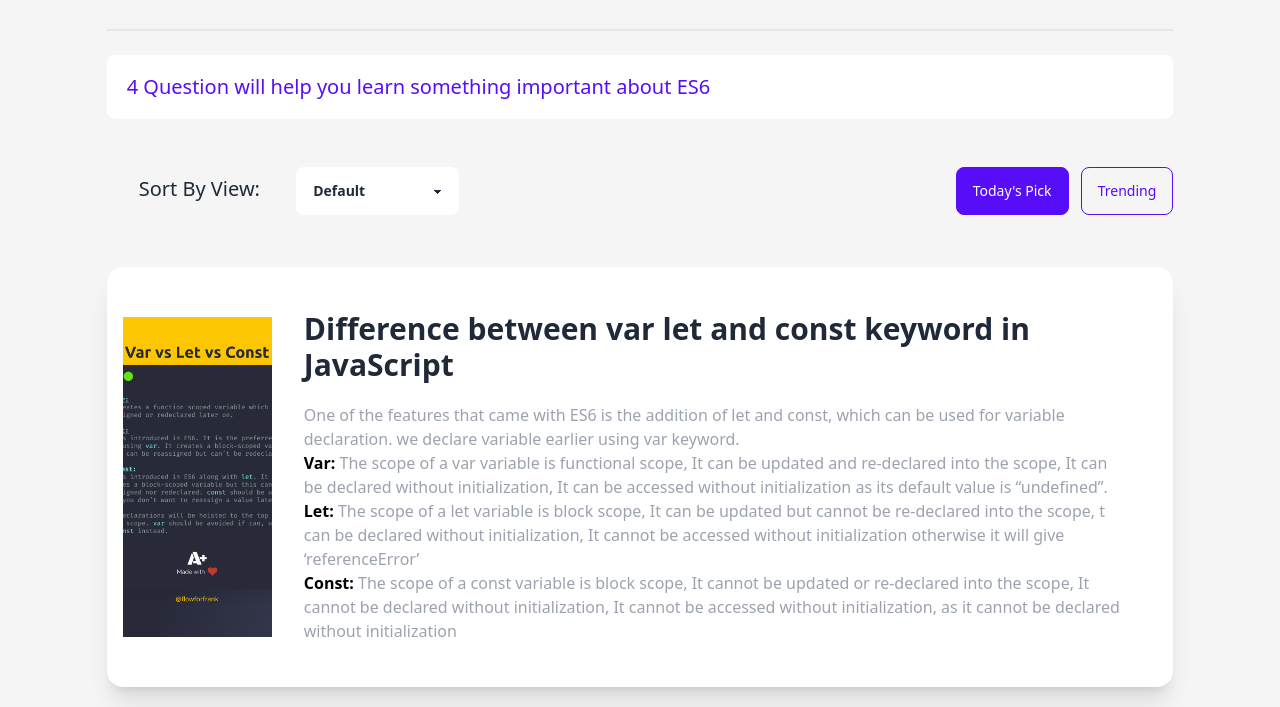
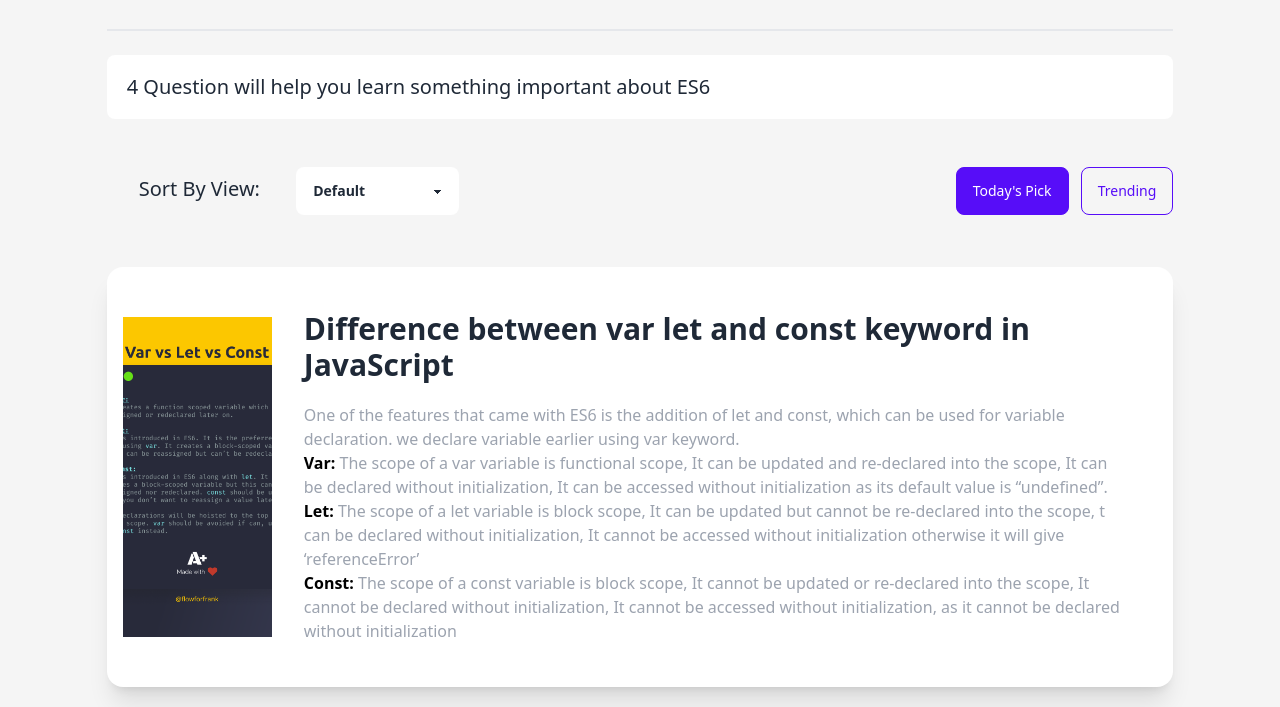
Before and after one commit to theMorshed/news-portal-assignment-6, a plain HTML site: page blog.html in a window 1280 px wide. Shown: the part 93-800 px from the top of the page. Drawn offline with nearby package versions, Linux system fonts and the light colour scheme.

Commit message:
change some text

```diff
--- a/blog.html
+++ b/blog.html
@@ -49,9 +49,7 @@
             <!-- blog info section -->
             <div class="new-info">
                 <div class="news-count navbar bg-base-100 rounded-lg pl-5 my-6">
-                    <a id="news-count" class="normal-case text-xl text-primary">4 Question will help you learn something
-                        important
-                        about ES6</a>
+                    <a id="news-count" class="normal-case text-xl">4 Question will help you learn something important about ES6</a>
                 </div>
 
                 <div class="sort-news ml-8 py-6 flex justify-between">
--- a/js/library.js
+++ b/js/library.js
@@ -109,7 +109,6 @@ const displayAllNews = newsArr => {
 const displayNewsCount = (newsCount, categoryName) => {
     const newsCountContainer = document.getElementById('news-count');
     newsCountContainer.innerText = `${newsCount} items found for category ${categoryName}`;
-    newsCountContainer.classList.add('text-primary');
 }
 
 // display modal after click consequetive news
```
